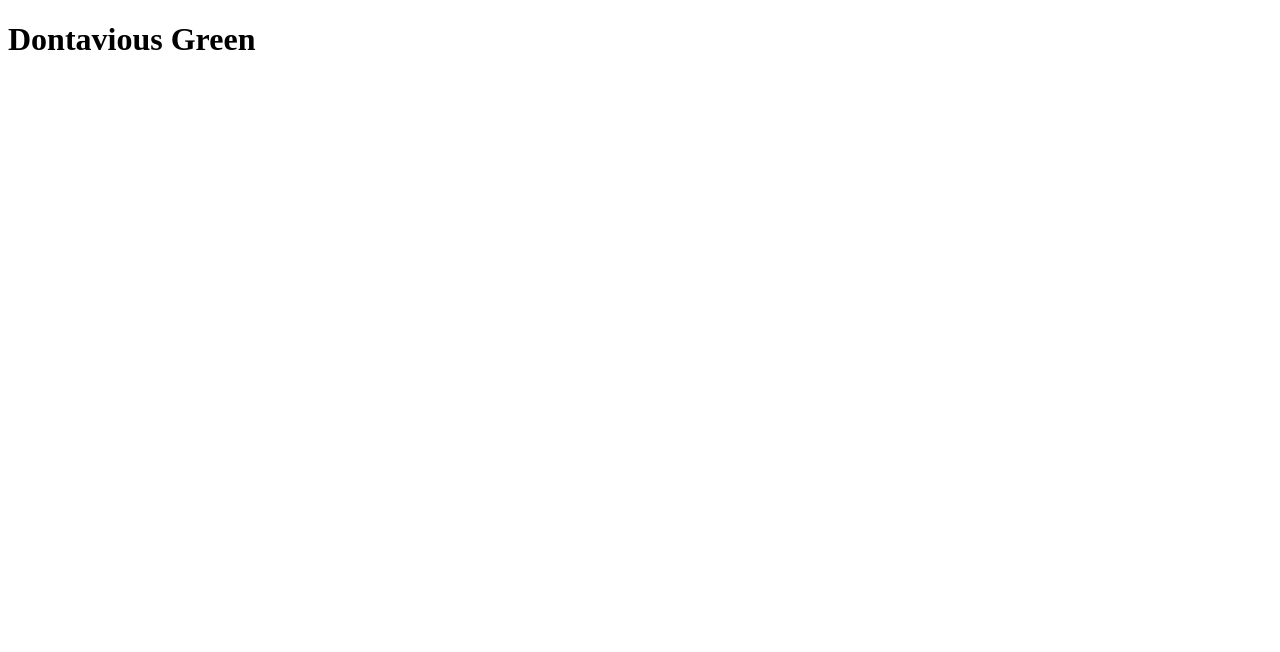
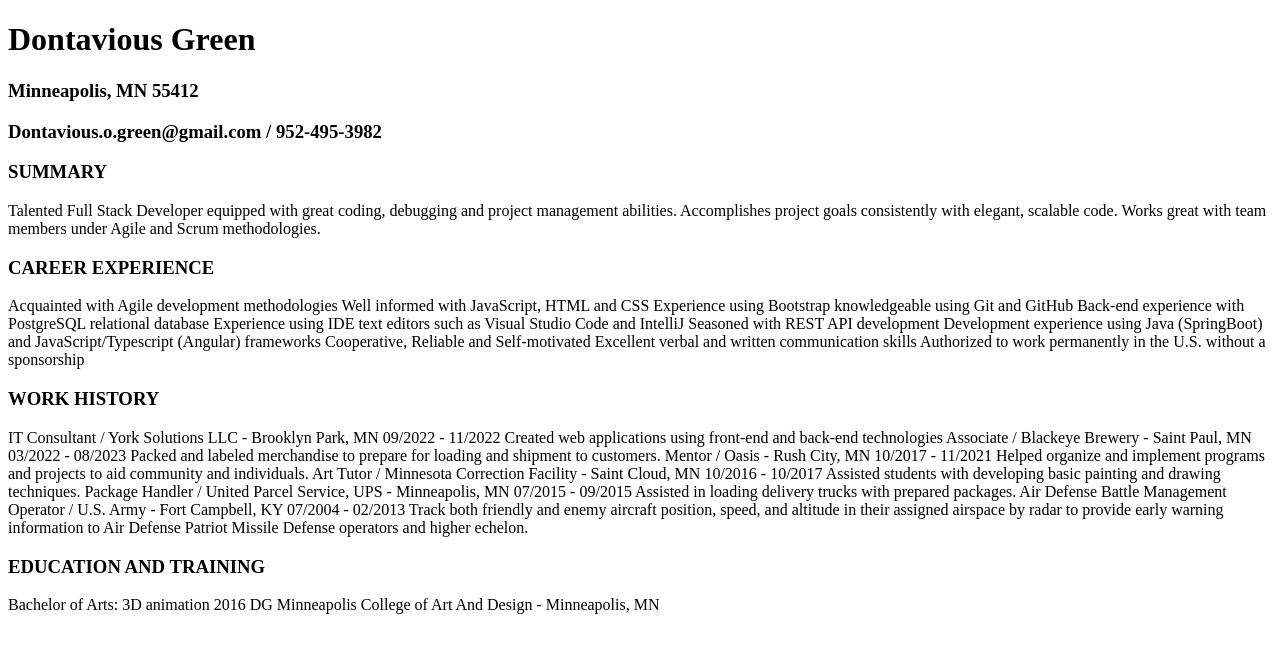
Before and after one commit to Donte2022/Donte2022.github.io, a plain HTML site: page index.html in a window 1280 px wide. Drawn offline with Linux system fonts and the light colour scheme.

Commit message:
add resume information to html file

```diff
--- a/index.html
+++ b/index.html
@@ -9,8 +9,79 @@
 </head>
 <body>
     <div>
-        <h1>Dontavious Green</h1>
-            <p></p>
+        <h1> Dontavious Green </h1>
+        <h3> Minneapolis, MN 55412 </h3>
+        <h3> Dontavious.o.green@gmail.com / 952-495-3982 </h3>
+    </div>
+    <div>
+        <h3> SUMMARY </h3>
+        <p> Talented Full Stack Developer equipped with great coding, debugging and
+            project management abilities. Accomplishes project goals consistently with
+            elegant, scalable code. Works great with team members under Agile and Scrum
+            methodologies. </p>
+    </div>
+    <div>
+        <h3> CAREER EXPERIENCE </h3>
+        <p>
+            Acquainted with Agile development methodologies
+
+            Well informed with JavaScript, HTML and CSS
+
+            Experience using Bootstrap
+
+            knowledgeable using Git and GitHub
+
+            Back-end experience with PostgreSQL relational
+            database
+
+            Experience using IDE text editors such as Visual
+            Studio Code and IntelliJ
+
+            Seasoned with REST API development
+
+            Development experience using Java (SpringBoot)
+            and JavaScript/Typescript (Angular) frameworks
+
+            Cooperative, Reliable and Self-motivated
+
+            Excellent verbal and written communication skills
+
+            Authorized to work permanently in the U.S. without a
+            sponsorship
+        </p>
+    </div>
+    <div>
+        <h3> WORK HISTORY </h3>
+        <p>
+            IT Consultant / York Solutions LLC - Brooklyn Park, MN 09/2022 - 11/2022
+            Created web applications using front-end and back-end technologies
+
+            Associate / Blackeye Brewery - Saint Paul, MN 03/2022 - 08/2023
+            Packed and labeled merchandise to prepare for loading and shipment to customers.
+
+            Mentor / Oasis - Rush City, MN 10/2017 - 11/2021
+            Helped organize and implement programs and projects to aid community and individuals.
+
+            Art Tutor / Minnesota Correction Facility - Saint Cloud, MN 10/2016 - 10/2017
+            Assisted students with developing basic painting and drawing techniques.
+
+            Package Handler / United Parcel Service, UPS - Minneapolis, MN 07/2015 - 09/2015
+            Assisted in loading delivery trucks with prepared packages.
+
+            Air Defense Battle Management Operator / U.S. Army - Fort Campbell, KY 07/2004 - 02/2013
+            Track both friendly and enemy aircraft position, speed, and altitude in their assigned airspace by radar to provide
+            early warning information to Air Defense Patriot Missile Defense operators and higher echelon.
+        </p>
+    </div>
+    <div>
+        <h3>
+            EDUCATION AND TRAINING
+        </h3>
+        <P>
+            Bachelor of Arts: 3D animation 2016
+            DG
+            Minneapolis College of Art And Design - Minneapolis, MN
+        </P>
     </div>
 </body>
 </html>
```
